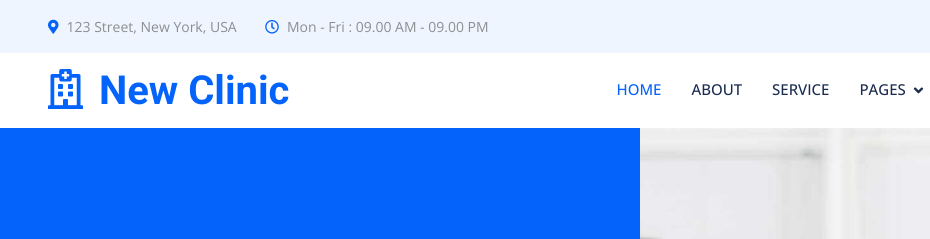
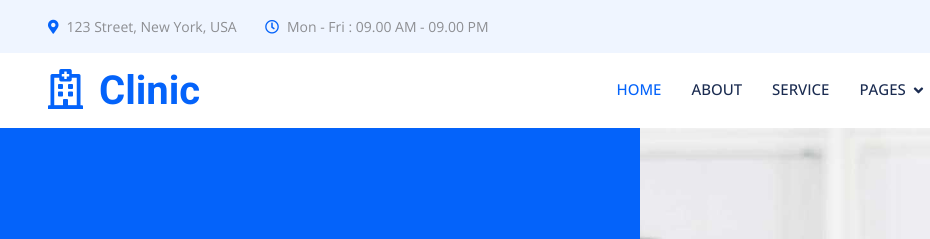
Before and after one commit to RakeshNarayanadasu/clinic-website-template, a plain HTML site: page index.html in a window 1280 px wide. Shown: the top 239 px of the page, 0-930 px from the left. Drawn offline with nearby package versions, Linux system fonts and the light colour scheme.

Commit message:
updated name

```diff
--- a/index.html
+++ b/index.html
@@ -75,7 +75,7 @@
     <!-- Navbar Start -->
     <nav class="navbar navbar-expand-lg bg-white navbar-light sticky-top p-0 wow fadeIn" data-wow-delay="0.1s">
         <a href="index.html" class="navbar-brand d-flex align-items-center px-4 px-lg-5">
-            <h1 class="m-0 text-primary"><i class="far fa-hospital me-3"></i>New Clinic</h1>
+            <h1 class="m-0 text-primary"><i class="far fa-hospital me-3"></i>Clinic</h1>
         </a>
         <button type="button" class="navbar-toggler me-4" data-bs-toggle="collapse" data-bs-target="#navbarCollapse">
             <span class="navbar-toggler-icon"></span>
```
